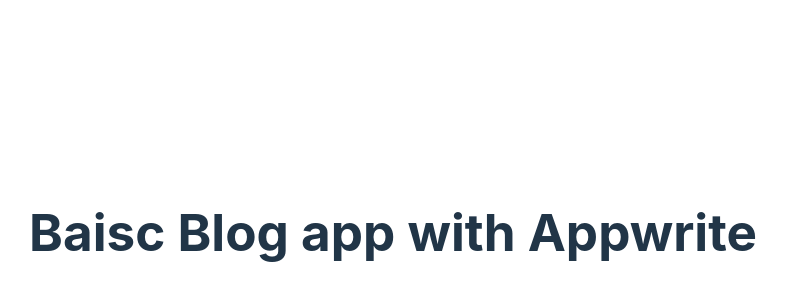
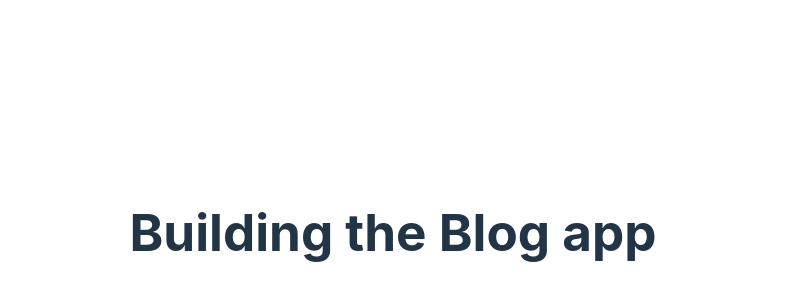
Before and after one commit to Vikash-thak12/Learning_React, a React (Vite) app in the folder 12MegaBlog/: page / in a window 1280 px wide. Shown: the part 168-468 px from the top of the page, without its empty margins (247-1034 px from the left). Built offline with nearby package versions, Linux system fonts and the light colour scheme.

Commit message:
Fix the environmental variable

```diff
--- a/12MegaBlog/src/App.jsx
+++ b/12MegaBlog/src/App.jsx
@@ -1,9 +1,12 @@
 import './App.css'
 
 const App = () => {
+
+  console.log(import.meta.env.VITE_APPWRITE_URL);
+
   return (
     <>
-    <h1>Baisc Blog app with Appwrite</h1>
+    <h1>Building the Blog app</h1>
     </>
   );
 };
```
Also changed, not shown: 2 other files (tests, documents, lock files or other folders).
